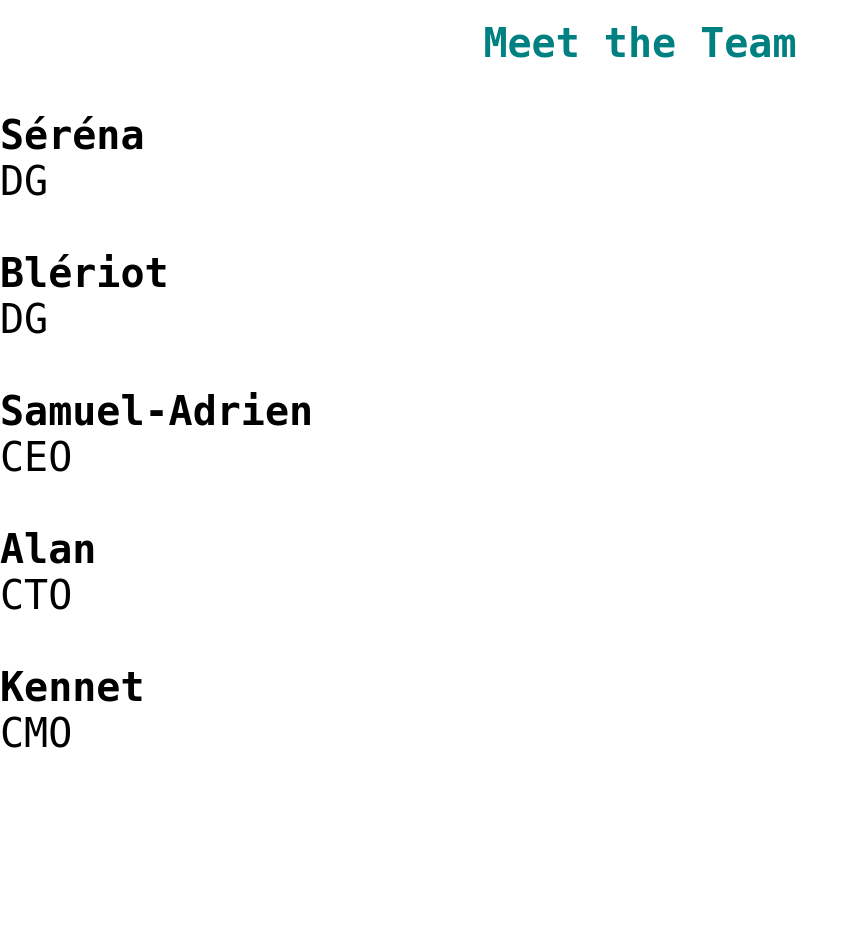
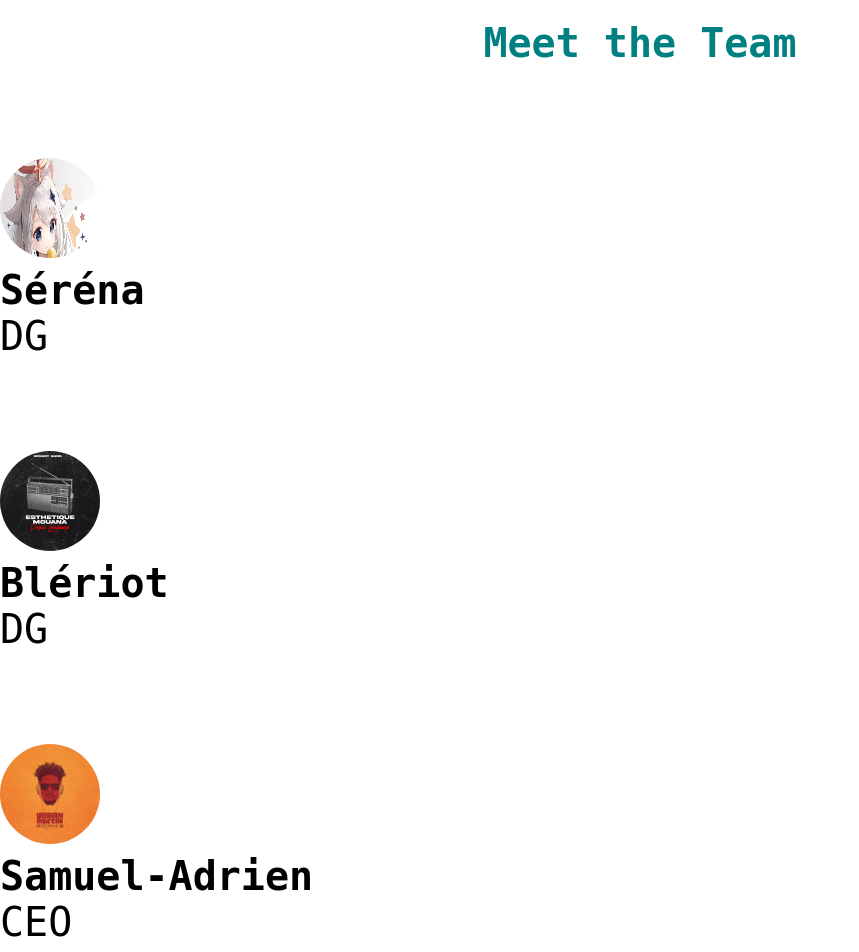
Before and after one commit to Billyngwa/Learning-lab, a website: page pages/about.html in a window 1280 px wide. Shown: the top 952 px of the page, without its empty margins (0-859 px from the left). Before the commit the page ends 800 px from the top, so only its background shows below. Drawn offline with Linux system fonts and the light colour scheme; a web font is replaced by a local one.

Commit message:
Thanks for the work

```diff
--- a/pages/about.html
+++ b/pages/about.html
@@ -8,31 +8,41 @@
 </head>
 <body>
     <h1>Meet the Team</h1>
+    <br>
+    <br>
     <div class="team">
         <div class="team-member">
-            <img src="" alt="">
+            <img src="../images/genshin_impact_paimon_in_white_background_hd_genshin_impact.jpg" alt="">
             <h3>Séréna</h3>
             <p>DG</p>
             <p></p>
         </div>
+        <br>
+        <br>
         <div class="team-member">
-            <img src="" alt="">
+            <img src="../images/400x400bb.jpg" alt="">
             <h3>Blériot</h3>
             <p>DG</p>
             <p></p>
         </div>
+        <br>
+        <br>
         <div class="team-member">
-            <img src="" alt="">
+            <img src="../images/paye-ma-chose-mink-s.jpg" alt="">
             <h3>Samuel-Adrien</h3>
             <p>CEO</p>
             <p></p>
         </div>
+        <br>
+        <br>
         <div class="team-member">
             <img src="" alt="">
             <h3>Alan</h3>
             <p>CTO</p>
             <p></p>
         </div>
+        <br>
+        <br>
         <div class="team-member">
             <img src="" alt="">
             <h3>Kennet</h3>
--- a/styles/about.scss
+++ b/styles/about.scss
@@ -1,7 +1,7 @@
     body {
       font-family: Arial, sans-serif;
       margin: 40px;
-      background-color: #f9f9f9;
+      background-color: hwb(273 17% 8% / 0.884);
     }
     .team {
       display: flex;
@@ -13,6 +13,7 @@
       background-color: #fff;
       border-radius: 10px;
       box-shadow: 0 4px 10px rgba(0,0,0,0.1);
+      font-family: californian FB;
       padding: 20px;
       width: 220px;
       text-align: center;
```
Also changed, not shown: images/400x400bb.jpg (added), images/R.jfif (added), images/genshin_impact_paimon_in_white_background_hd_genshin_impact.jpg (added), images/paye-ma-chose-mink-s.jpg (added), styles/index.css.
